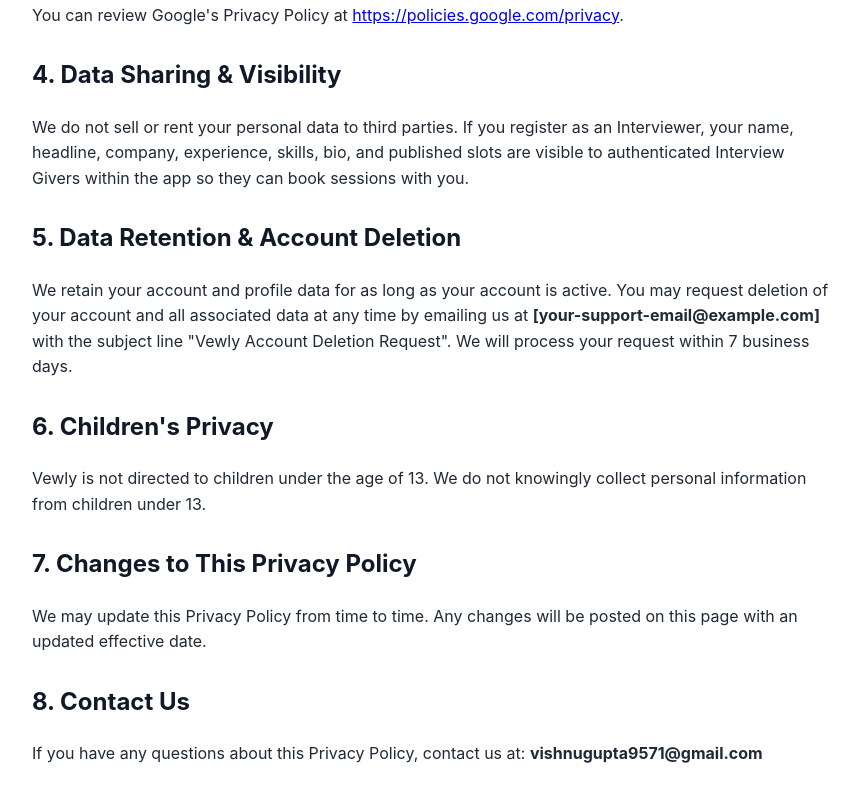
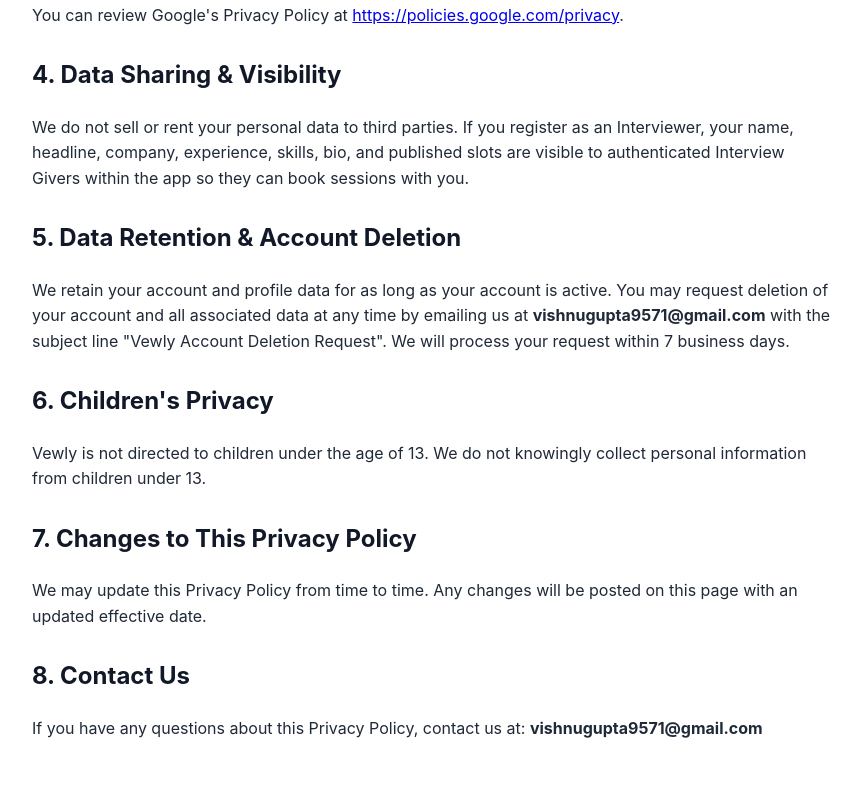
Before and after one commit to Sumit-Gupta123/vewly_privacy_policy, a plain HTML site: page index.html in a window 1280 px wide. Shown: the part 852-1653 px from the top of the page, without its empty margins (208-1069 px from the left). Drawn offline with Linux system fonts and the light colour scheme.

```diff
--- a/index.html
+++ b/index.html
@@ -43,7 +43,7 @@
   <p>We do not sell or rent your personal data to third parties. If you register as an Interviewer, your name, headline, company, experience, skills, bio, and published slots are visible to authenticated Interview Givers within the app so they can book sessions with you.</p>
 
   <h2>5. Data Retention &amp; Account Deletion</h2>
-  <p>We retain your account and profile data for as long as your account is active. You may request deletion of your account and all associated data at any time by emailing us at <strong>[your-support-email@example.com]</strong> with the subject line "Vewly Account Deletion Request". We will process your request within 7 business days.</p>
+  <p>We retain your account and profile data for as long as your account is active. You may request deletion of your account and all associated data at any time by emailing us at <strong>vishnugupta9571@gmail.com</strong> with the subject line "Vewly Account Deletion Request". We will process your request within 7 business days.</p>
 
   <h2>6. Children's Privacy</h2>
   <p>Vewly is not directed to children under the age of 13. We do not knowingly collect personal information from children under 13.</p>
```
